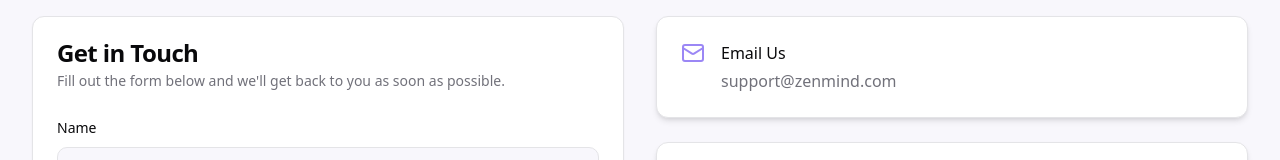
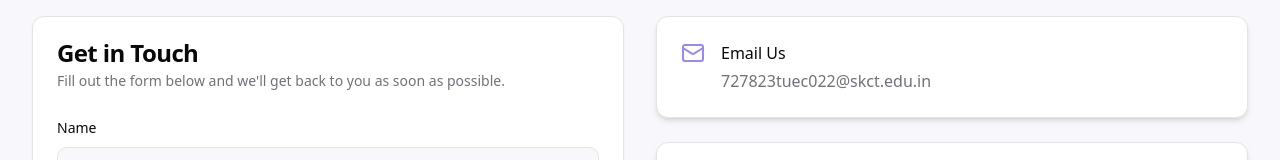
Before and after one commit to BC05012006/zen-session-scheduler, a React (Vite) app: page /contact in a window 1280 px wide. Shown: the part 173-333 px from the top of the page. Built offline with nearby package versions, Linux system fonts and the light colour scheme.

Commit message:
Update contact email address
Updates the email address in the contact information section.

```diff
--- a/src/pages/Contact.tsx
+++ b/src/pages/Contact.tsx
@@ -109,8 +109,8 @@ const Contact = () => {
                 <div>
                   <h3 className="font-medium">Email Us</h3>
                   <p className="text-muted-foreground mt-1">
-                    <a href="mailto:support@zenmind.com" className="hover:text-meditation-purple">
-                      support@zenmind.com
+                    <a href="mailto:727823tuec022@skct.edu.in" className="hover:text-meditation-purple">
+                      727823tuec022@skct.edu.in
                     </a>
                   </p>
                 </div>
```
